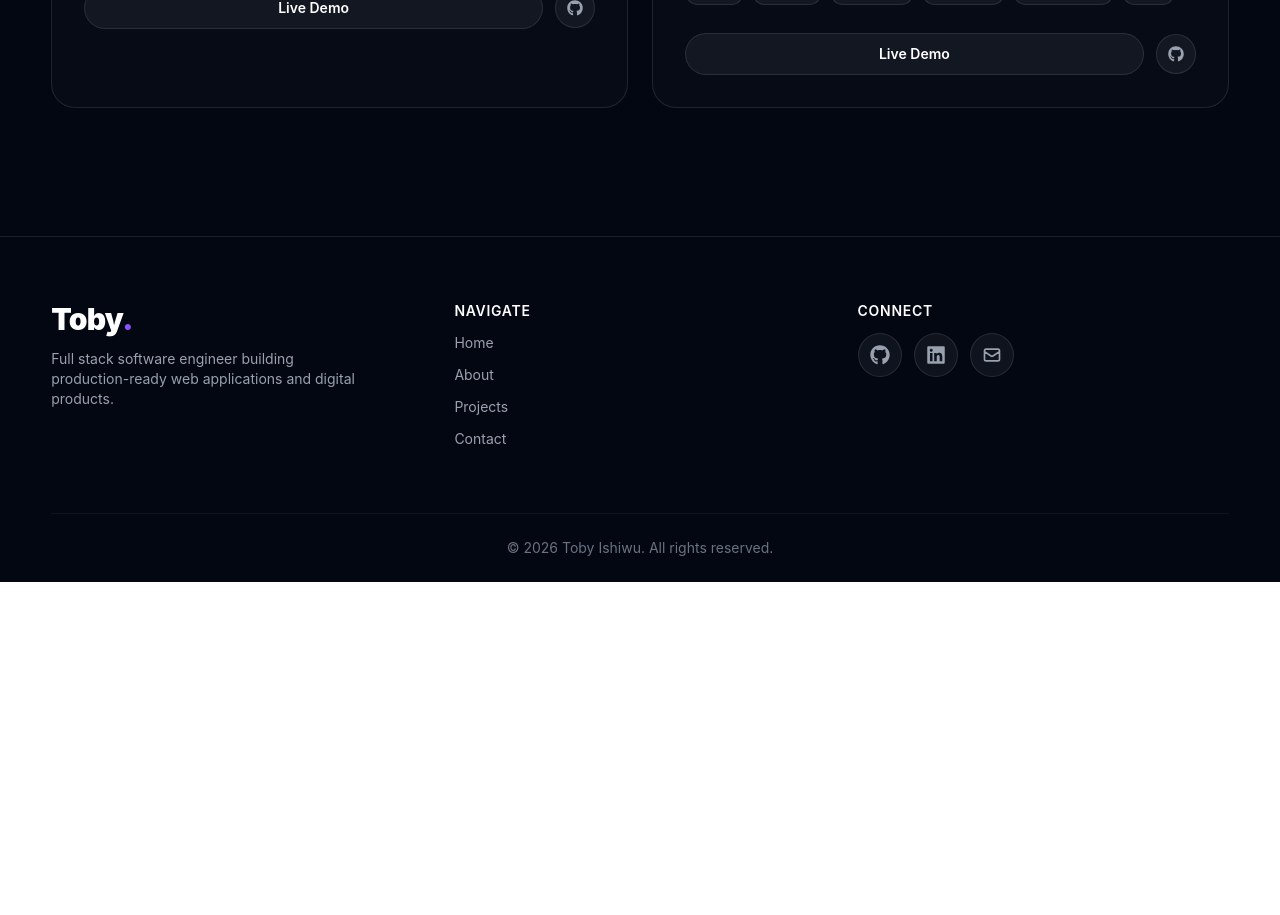
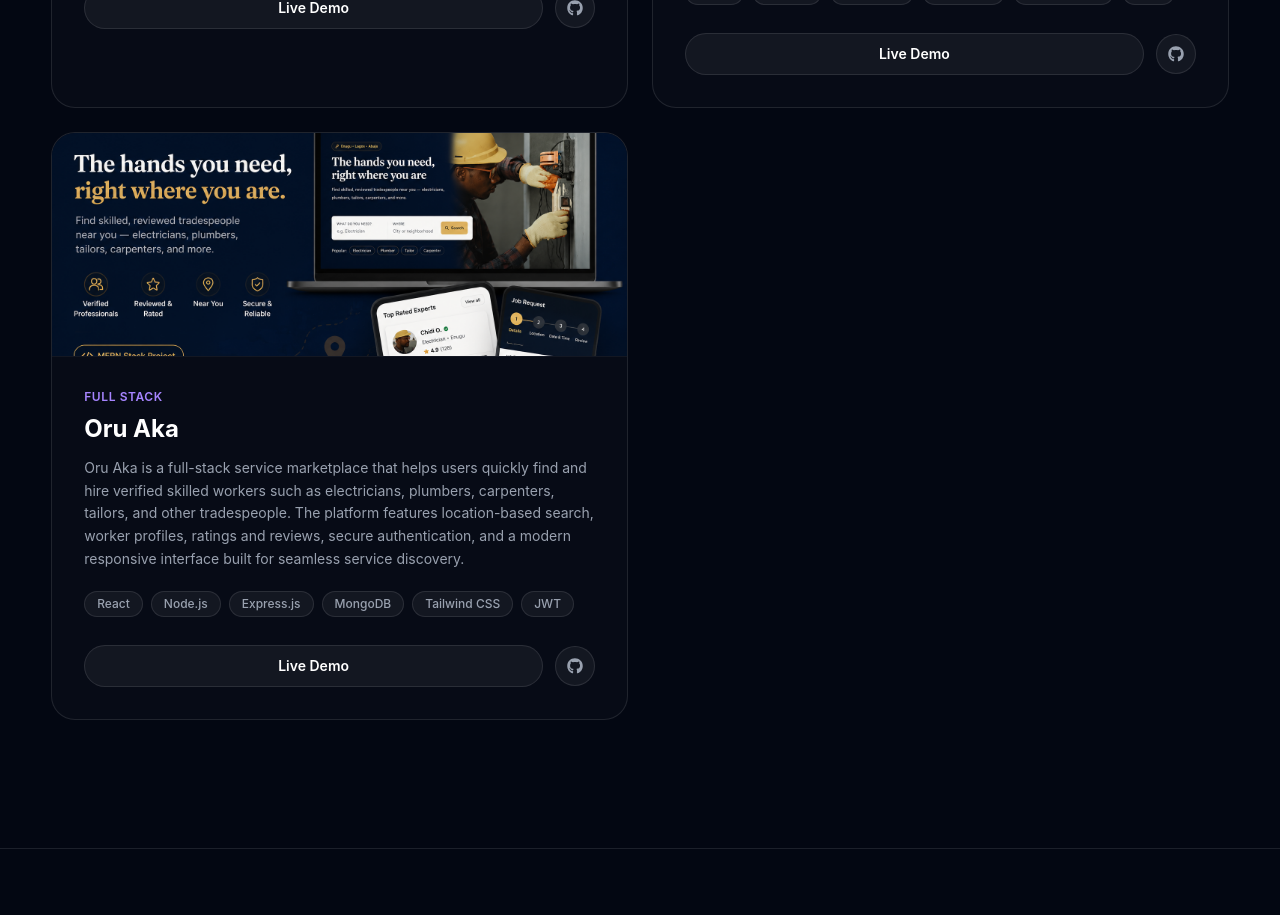
Before and after one commit to Tobyishiwu/tobyishiwu-portfolio, a React (Vite) app: page /projects in a window 1280 px wide. Shown: the part 1000-1915 px from the top of the page. Before the commit the page ends 1582 px from the top, so only its background shows below. Built offline with nearby package versions, Linux system fonts and the light colour scheme.

Commit message:
feat: add Oru Aka project to portfolio

```diff
--- a/src/data/projects.js
+++ b/src/data/projects.js
@@ -29,6 +29,27 @@ export const projects = [
     featured: true,
   },
 
+  {
+  name: "Oru Aka",
+  tag: "FULL STACK",
+  image: "/images/projects/oru-aka.jpg",
+  shortDescription:
+    "A marketplace that connects customers with trusted local skilled professionals.",
+  description:
+    "Oru Aka is a full-stack service marketplace that helps users quickly find and hire verified skilled workers such as electricians, plumbers, carpenters, tailors, and other tradespeople. The platform features location-based search, worker profiles, ratings and reviews, secure authentication, and a modern responsive interface built for seamless service discovery.",
+  stack: [
+    "React",
+    "Node.js",
+    "Express.js",
+    "MongoDB",
+    "Tailwind CSS",
+    "JWT"
+  ],
+  liveUrl: "https://oru-aka.vercel.app",
+  repoUrl: "https://github.com/Tobyishiwu/oru-aka",
+  featured: true,
+},
+
 ];
 
 export default projects;
```
Also changed, not shown: public/images/projects/oru-aka.jpg (added).
